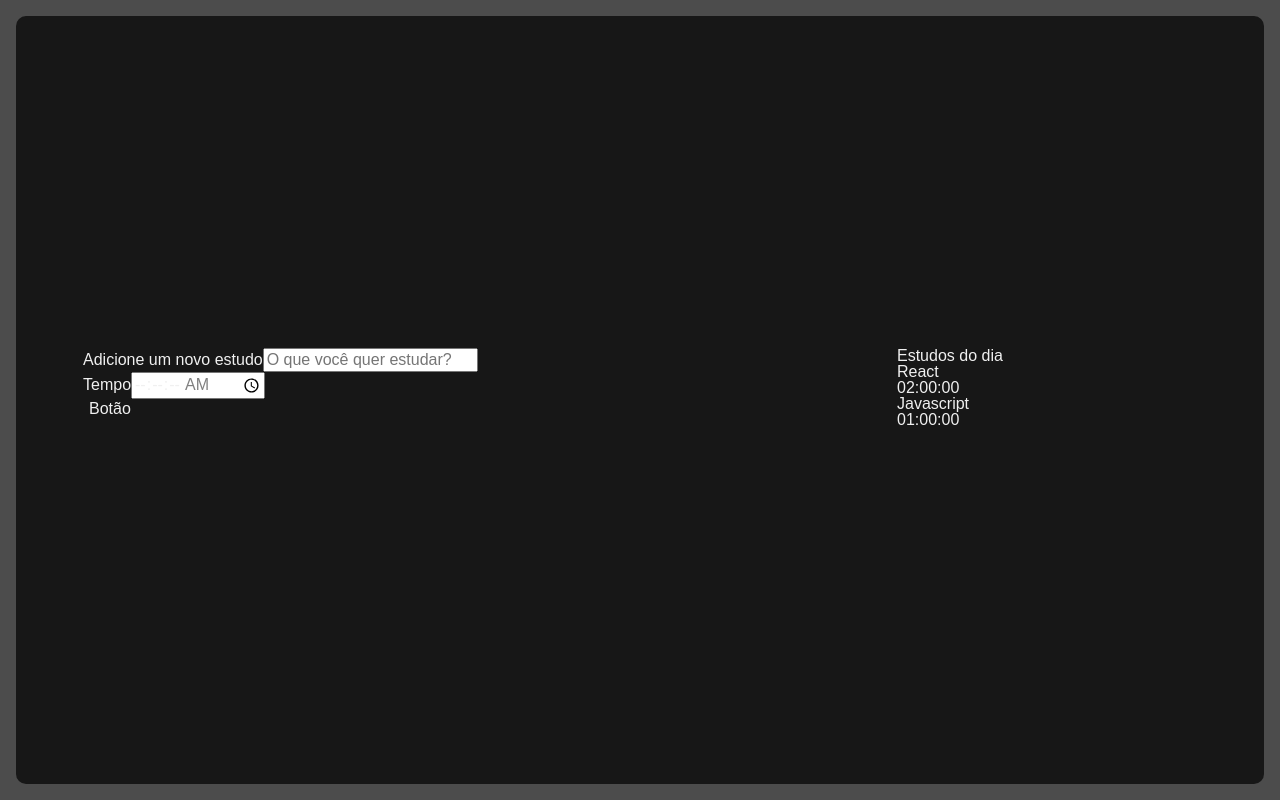
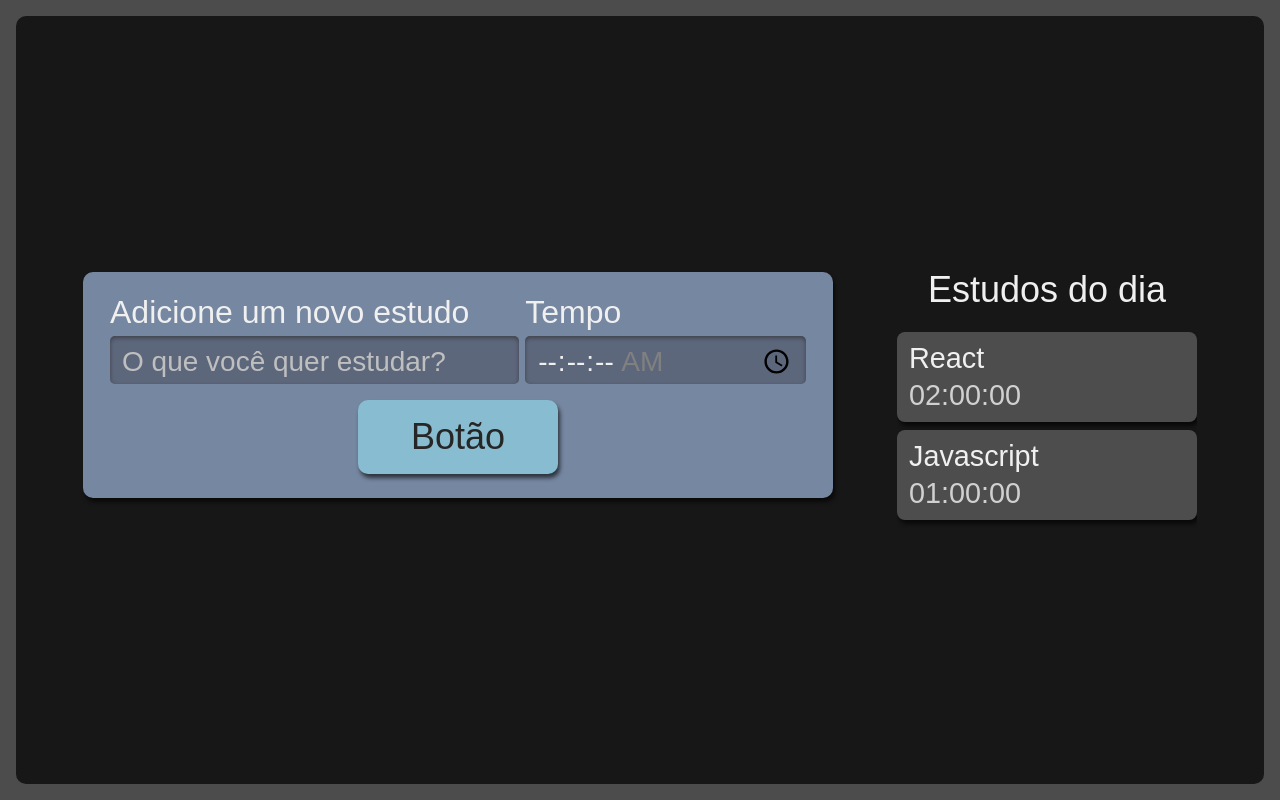
Before and after one commit to Vinnizius1/alura_studies, a React (Create React App) app: page / in a window 1280 px wide. Built offline with nearby package versions, Linux system fonts and the light colour scheme.

Commit message:
término da estilização com SASS

```diff
--- a/src/components/Botao/index.tsx
+++ b/src/components/Botao/index.tsx
@@ -1,8 +1,9 @@
 import React from "react";
+import './style.scss';
 
 class Botao extends React.Component {
   render() {
-    return <button>Botão</button>;
+    return <button className="botao">Botão</button>;
   }
 }
 
--- /dev/null
+++ b/src/components/Botao/style.scss
@@ -0,0 +1,25 @@
+.botao {
+    align-self: center;
+    background-color: #88bcd1;
+    border-radius: 10px;
+    box-shadow: 2px 4px 4px #0000009F;
+    color: #272626;
+    cursor: pointer;
+    font-size: 1.25rem;
+    padding: 16px;
+    width: 150px;
+
+    &:active {
+      background-color: #7CA6B7;
+      box-shadow: 2px 2px 4px #0000009F inset;
+    }
+  }
+
+  @media screen and (min-width: 1280px) {
+    .botao {
+      grid-column-start: span 2;
+      justify-self: center;
+      width: 200px;
+      font-size: 2.25rem;
+    }
+  }
--- a/src/components/Formulario/index.tsx
+++ b/src/components/Formulario/index.tsx
@@ -1,11 +1,12 @@
 import React from "react";
 import Botao from "../Botao";
+import "./style.scss";
 
 class Formulario extends React.Component {
   render() {
     return (
-      <form>
-        <div>
+      <form className="novaTarefa">
+        <div className="inputContainer">
           <label htmlFor="tarefa">Adicione um novo estudo</label>
           <input
             type="text"
@@ -15,7 +16,7 @@
             required
           />
         </div>
-        <div>
+        <div className="inputContainer">
           <label htmlFor="tempo">Tempo</label>
           <input
             type="time"
--- /dev/null
+++ b/src/components/Formulario/style.scss
@@ -0,0 +1,61 @@
+.novaTarefa {
+    display:flex;
+    flex-direction: column;
+    grid-area: nova-tarefa;
+    background-color: #7687A1;
+    border-radius: 10px;
+    box-shadow: 2px 4px 4px #0000009F;
+    padding: 12px;
+
+    .inputContainer {
+      display: flex;
+      flex-direction: column;
+      width: 100%;
+      margin-bottom: 16px;
+
+      label {
+        margin-bottom: 8px;
+        font-size: 1.25rem;
+      }
+
+      input {
+        width: 100%;
+        padding: 8px 12px 4px;
+        box-sizing: border-box;
+        border: unset;
+        border-radius: 5px;
+        background-color: #5D677C;
+        box-shadow: 0px 2px 4px #2D2B2B9F inset;
+
+        &::placeholder {
+          color: #BFBFBF;
+        }
+      }
+    }
+
+    @media screen and (min-width: 1280px) {
+      flex-direction: row;
+      flex-wrap: wrap;
+      justify-content: space-around;
+      font-size: 2.25rem;
+      padding: 24px;
+      box-sizing: border-box;
+
+      .inputContainer {
+        width: calc(60% - 12px);
+
+        &:last-of-type {
+          width: 40%;
+        }
+
+        label {
+          font-size: 2rem;
+        }
+
+        input {
+          height: 100%;
+          font-size: 1.75rem;
+        }
+      }
+    }
+  }
--- a/src/components/Lista/index.tsx
+++ b/src/components/Lista/index.tsx
@@ -1,3 +1,5 @@
+import "./style.scss";
+
 function Lista() {
   const tarefas = [
     {
@@ -11,12 +13,12 @@
   ];
 
   return (
-    <aside>
+    <aside className="listaTarefas">
       <h2>Estudos do dia</h2>
       <ul>
         {tarefas.map((item, index) => {
           return (
-            <li key={index}>
+            <li className="item" key={index}>
               <h3>{item.tarefa}</h3>
               <span>{item.tempo}</span>
             </li>
--- /dev/null
+++ b/src/components/Lista/style.scss
@@ -0,0 +1,75 @@
+.listaTarefas {
+    grid-area: tarefas;
+    height: 100%;
+
+    h2 {
+      font-size: 1.25rem;
+      margin-bottom: 12px;
+    }
+
+    ul {
+      max-height: 350px;
+      overflow-y: scroll;
+        scrollbar-width: thin;
+    }
+
+    @media screen and (min-width:1280px) {
+
+      h2{
+        text-align: center;
+        font-size: 2.25rem;
+        margin-bottom: 24px;
+      }
+
+      ul {
+        overflow: auto;
+        max-height: 500px;
+      }
+    }
+  }
+
+  .item {
+    background-color: #4D4D4D;
+    border-radius: 8px;
+    box-shadow: 2px 4px 4px #0000009F;
+    padding: 12px;
+    margin-bottom: 8px;
+    position: relative;
+    cursor: pointer;
+
+    h3 {
+      margin-bottom: 8px;
+      word-break: break-all;
+    }
+
+    span {
+      color: #D0D0D0;
+    }
+
+    @media screen and (min-width:1280px) {
+      font-size: 1.8rem;
+    }
+  }
+
+  .itemSelecionado {
+    background-color: #292929;
+    box-shadow: 2px 4px 4px #0000009F inset;
+  }
+
+  .itemCompletado {
+    background-color: #566F42;
+    cursor: auto;
+
+    .concluido {
+      display: block;
+      background-image: url('../assets/img/check-mark.svg');
+      background-repeat: no-repeat;
+      background-size: 38px 38px;
+      position: absolute;
+      top: 50%;
+      right: 12px;
+      transform: translateY(-50%);
+      width: 42px;
+      height: 43px;
+    }
+  }
```
Also changed, not shown: src/components/assets/img/check-mark.svg (added).
